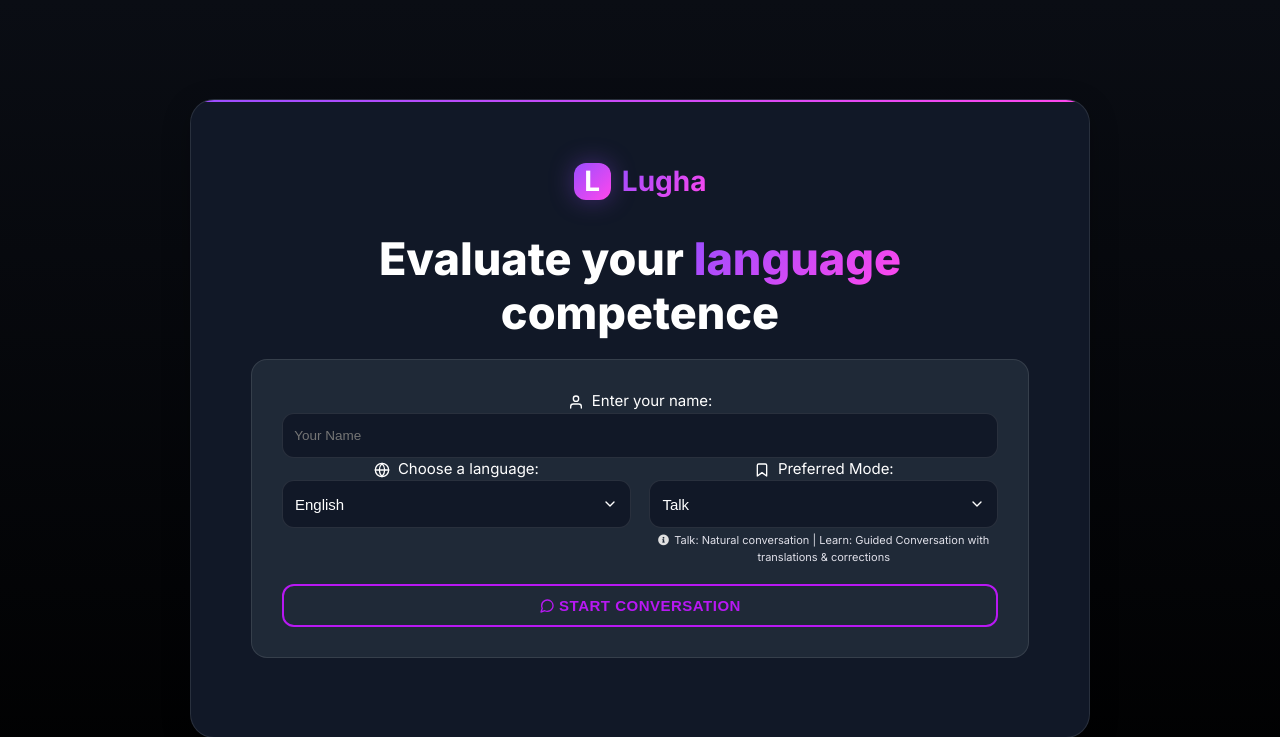
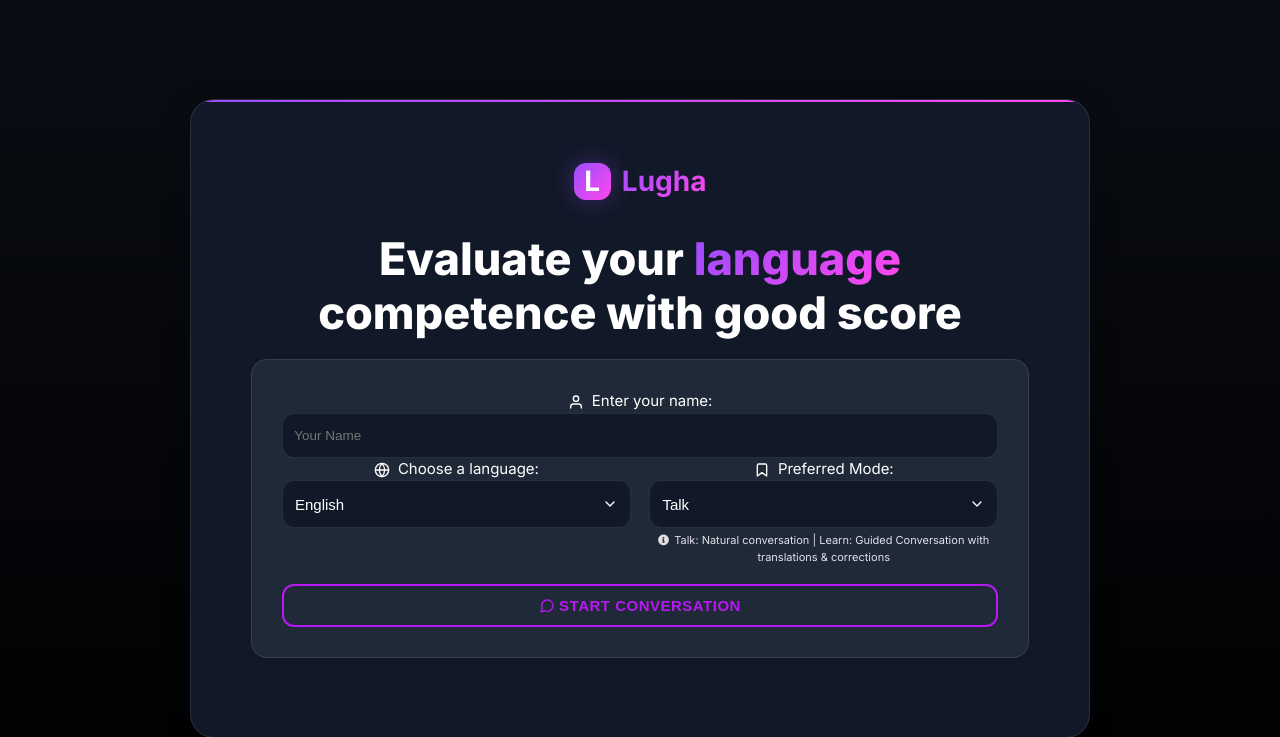
Before and after one commit to khaldoun-xyz/lugha, a Flask app: page / in a window 1280 px wide. Shown: the top 737 px of the page. Run offline with Flask 3, Linux system fonts and the light colour scheme.

Commit message:
update  feature

```diff
--- a/src/flask_interface/templates/lugha/welcome.html
+++ b/src/flask_interface/templates/lugha/welcome.html
@@ -18,7 +18,7 @@
             <h1 class="welcome-title">
                 Evaluate your <span>language</span>
                 <br>
-                competence
+                competence with good score
             </h1>
             <div class="form-container">
                 <div class="form-group-half">
```
